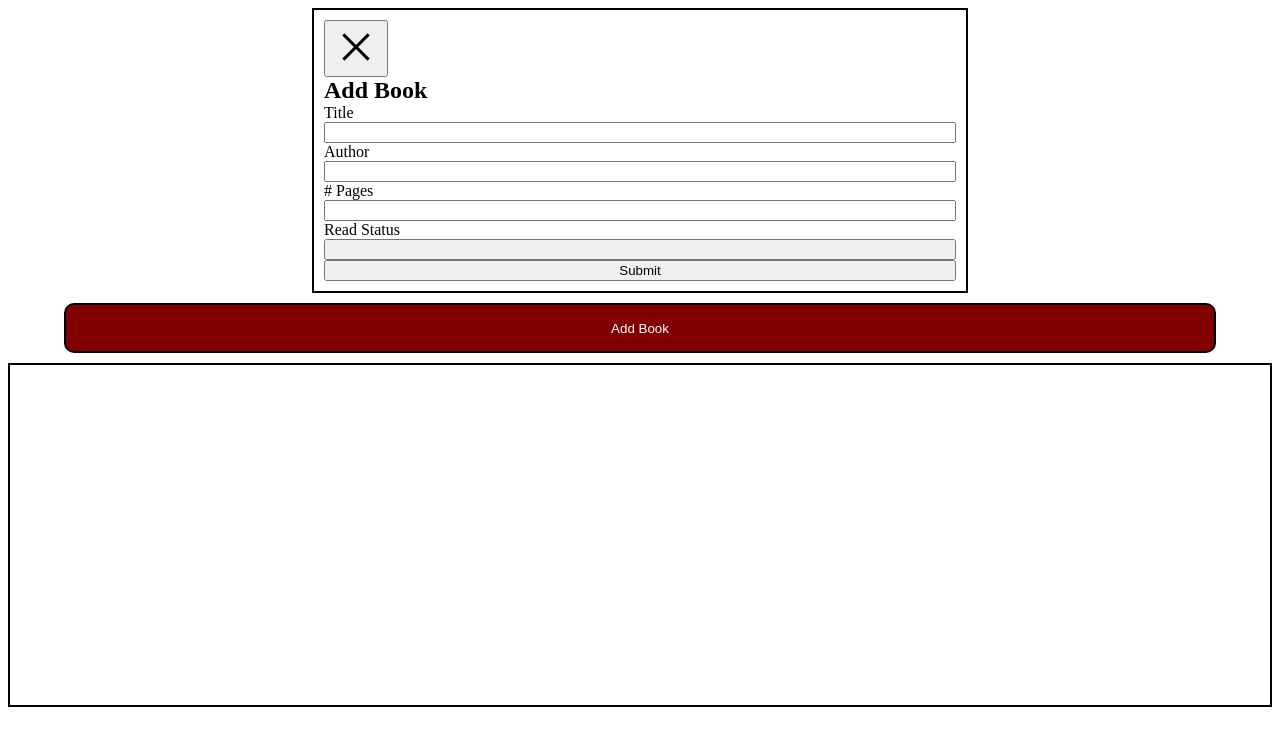
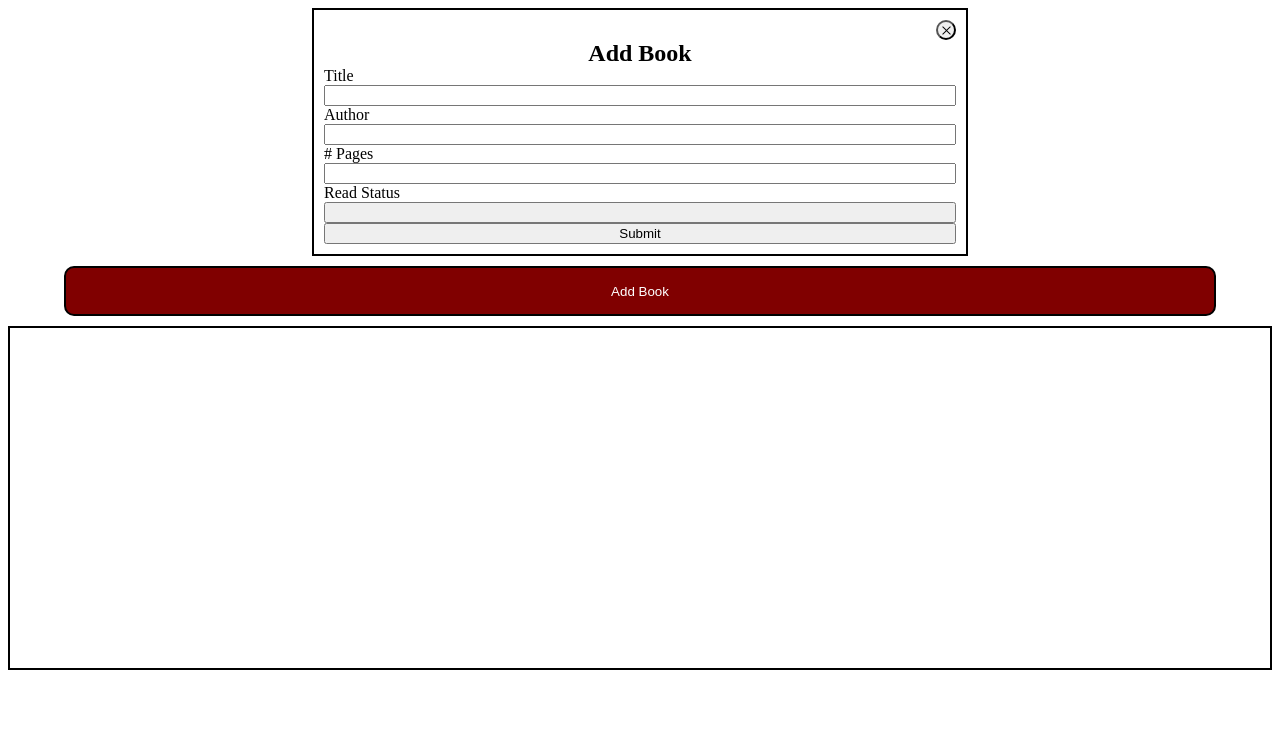
Before and after one commit to SamuelGillies/library, a plain HTML site: page index.html in a window 1280 px wide. Both pictures are taken after a click on the button "Add Book". Drawn offline with Linux system fonts and the light colour scheme; a web font is replaced by a local one.

Commit message:
formatting for modal close button added

```diff
--- a/index.html
+++ b/index.html
@@ -11,9 +11,11 @@
 <body>
     <section class="modal hidden" id="modal--block">
         <div class="data--input">
-            <button id="btn-close" class="button-close"><img class="button-close--icon" src="./icons/close-icon.svg"></button>
+            <div class="modal--close">
+                <button id="btn-close" class="button-close"><img class="button-close--icon" src="./icons/close-icon.svg"></button>
+            </div>
+            <h2>Add Book</h2>
             <form id="form">
-                <h2>Add Book</h2>
                 <label for="title">Title</label><input type="text" id="title" name="title">
                 <label for="author">Author</label><input type="text" id="author" name="author">
                 <label for="pages"># Pages</label><input type="number" id="pages" name="pages">
@@ -22,10 +24,13 @@
             </form>
         </div>
     </section>
+
     <div class="overlay hidden"></div>
+
     <div class="modal-btn-container">
         <button class="modal-btn btn-open" id="modal-btn">Add Book</button>
     </div>
+
     <div id="bookshelf" class="library--display">
 
     </div>
--- a/styles.css
+++ b/styles.css
@@ -9,6 +9,30 @@
 
 h2 {
     margin: 0;
+}
+
+.button-close {
+    display: flex;
+    align-items: center;
+    justify-content: center;
+    height: 20px;
+    width: 20px;
+    border-radius: 16px;
+}
+
+.button-close img {
+    height: 15px;
+    width: 15px;
+}
+
+.modal--close {
+    display: flex;
+    align-items: center;
+    justify-content: end;
+}
+
+.data--input h2 {
+    text-align: center;
 }
 
 .modal-btn-container {
@@ -62,8 +86,6 @@ form {
     width: 30vh;
 }
 
-
-
 .hidden {
     display: none;
 }
```
